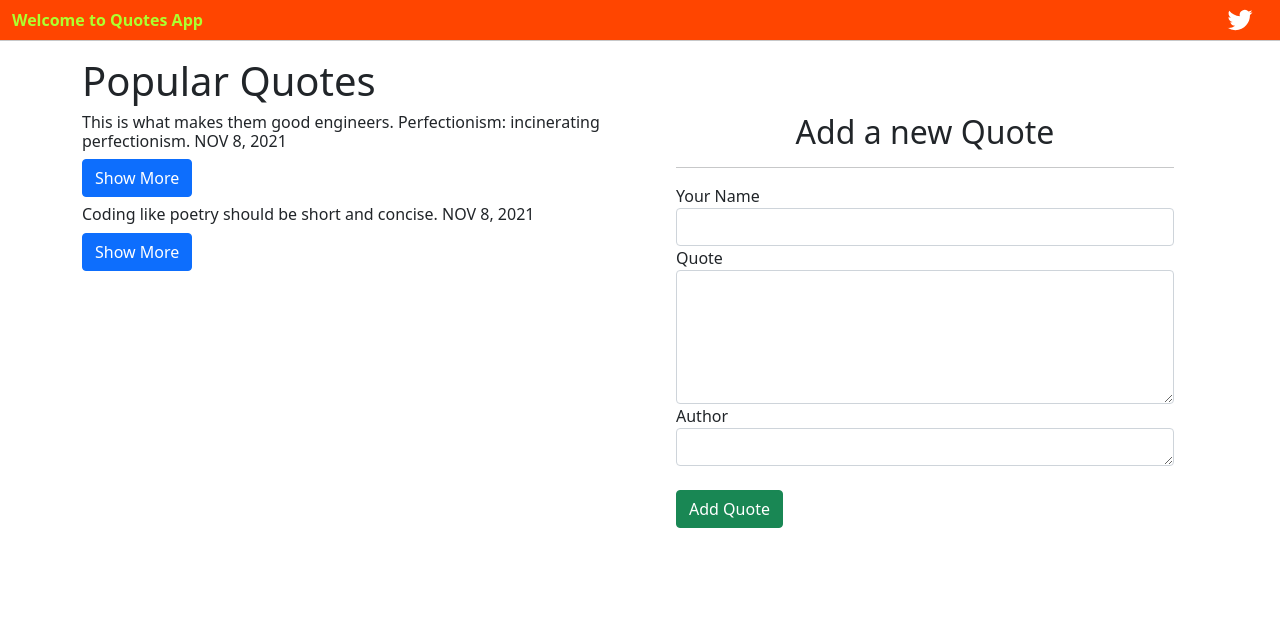
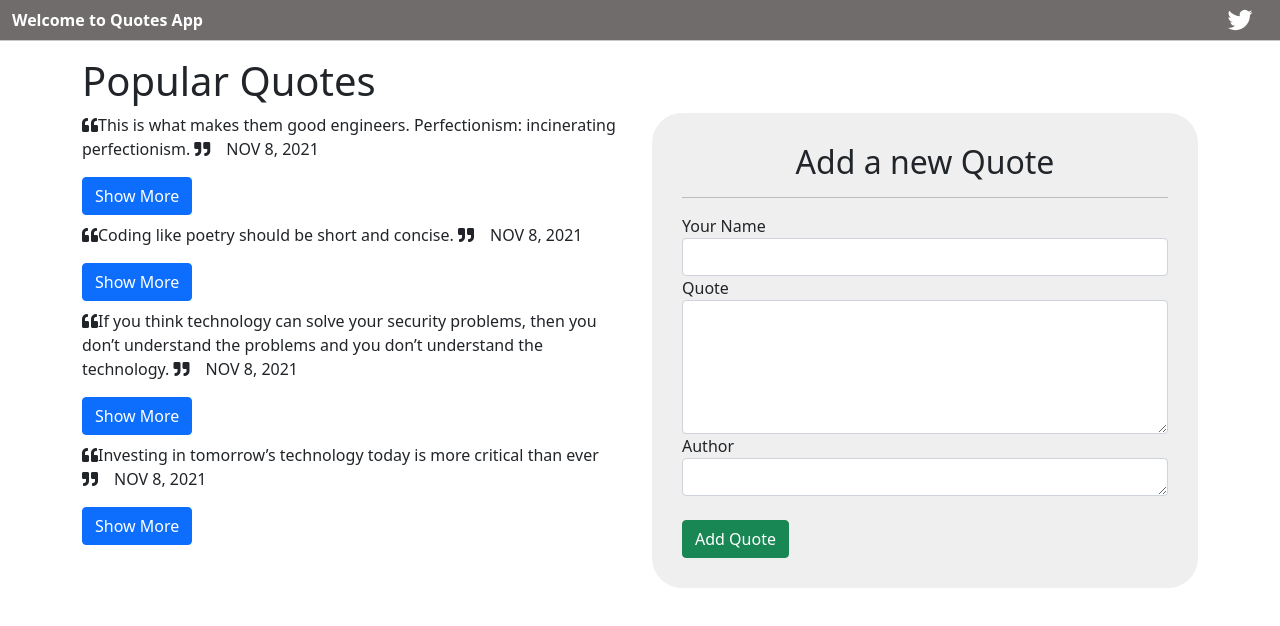
Before and after one commit to ezekielkibiego/Quotes-App, an Angular app: page / in a window 1280 px wide. Shown: the top 626 px of the page. Built offline with nearby package versions, Linux system fonts and the light colour scheme.

Commit message:
add form background color

```diff
--- a/src/app/quote-details/quote-details.component.html
+++ b/src/app/quote-details/quote-details.component.html
@@ -2,7 +2,7 @@
      <div class="row">
           <div class="col-md-6">
                <p>
-                    {{quote.author}} ,
+                    —{{quote.author}} ,
                     {{quote.completeDate|dateCount}} days ago
                </p>
                <!-- <p> {{quote.completeDate|dateCount}} days ago</p> -->
@@ -15,7 +15,7 @@
           </div>
           <div class="col-md-6">
                <i (click)='likeButtonClick()' class="fas fa-thumbs-up fa-2x thumb-up"></i>
-                    {{numberOfLikes}}
+                    {{numberOfLikes}} &nbsp;&nbsp;&nbsp;
                <i (click)='dislikeButtonClick()' class="fas fa-thumbs-down fa-2x thumb-down"></i>
                     {{numberOfDislikes}} <br><br>
           </div>
--- a/src/app/quote-form/quote-form.component.css
+++ b/src/app/quote-form/quote-form.component.css
@@ -0,0 +1,9 @@
+.form{
+    padding: 30px;
+    border-radius: 30px;
+    background: rgba(24, 24, 26, 0.068);
+
+}
+.form:hover{
+    box-shadow: 0 0 10px , 0 0 20px rgb(112, 108, 108), 0 0 40px rgb(112, 108, 108);
+}
--- a/src/app/quote-form/quote-form.component.html
+++ b/src/app/quote-form/quote-form.component.html
@@ -1,4 +1,4 @@
-<div class="container-fluid">
+<div class="container-fluid form">
     <h2 class="text-center">Add a new Quote</h2>
     <hr>
     <form (ngSubmit)='submitQuote()' #quoteForm='ngForm'>
--- a/src/app/quotes/quotes.component.css
+++ b/src/app/quotes/quotes.component.css
@@ -10,8 +10,8 @@
     right: 0;
     display: flex;
     align-items: center;
-    background-color:orangered;
-    color: greenyellow;
+    background-color: rgb(112, 108, 108);
+    color: white;
     font-weight: 600;
   }
 
--- a/src/app/quotes/quotes.component.html
+++ b/src/app/quotes/quotes.component.html
@@ -19,7 +19,7 @@
     <div class="col-md-6">
       <div *ngFor='let quote of quotes;let i = index'>
         <div>
-          <h6>{{quote.name}}  {{quote.completeDate|date|uppercase}}</h6>
+          <p><i class="fas fa-quote-left"></i>{{quote.name}}  <i class="fas fa-quote-right"> &nbsp;&nbsp;&nbsp; </i>{{quote.completeDate|date|uppercase}}</p>
           <button (click)='toggleDetails(i)' class="btn btn-primary">Show More</button>
         </div>
         <h4 class="card-title" appHighlightQuote ></h4>
--- a/src/app/quotes/quotes.component.ts
+++ b/src/app/quotes/quotes.component.ts
@@ -9,8 +9,10 @@ import { Quote } from '../quote';
 export class QuotesComponent implements OnInit {
 
      quotes:Quote[] = [
-          new Quote(1, 'Ezekiel Kibiego',  'This is what makes them good engineers. Perfectionism: incinerating perfectionism.   ','By Ellen Ullman', new Date(2021,10,8)),
-          new Quote(2, 'Ezekiel Kibiego', 'Coding like poetry should be short and concise.  ','By Santosh Kalwar', new Date(2021,10,8))
+          new Quote(1, 'Ezekiel Kibiego',  'This is what makes them good engineers. Perfectionism: incinerating perfectionism.   ','Ellen Ullman', new Date(2021,10,8)),
+          new Quote(2, 'Ezekiel Kibiego', 'Coding like poetry should be short and concise.  ',' Santosh Kalwar', new Date(2021,10,8)),
+          new Quote(3, 'Ezekiel Kibiego', 'If you think technology can solve your security problems, then you don’t understand the problems and you don’t understand the technology.','Santosh Kalwar', new Date(2021,10,8)),
+          new Quote(4, 'Ezekiel Kibiego', 'Investing in tomorrow’s technology today is more critical than ever', 'Bill Gates', new Date(2021,10,8))
         ];
 
         completeQuote(isComplete: any, index: number){
```
